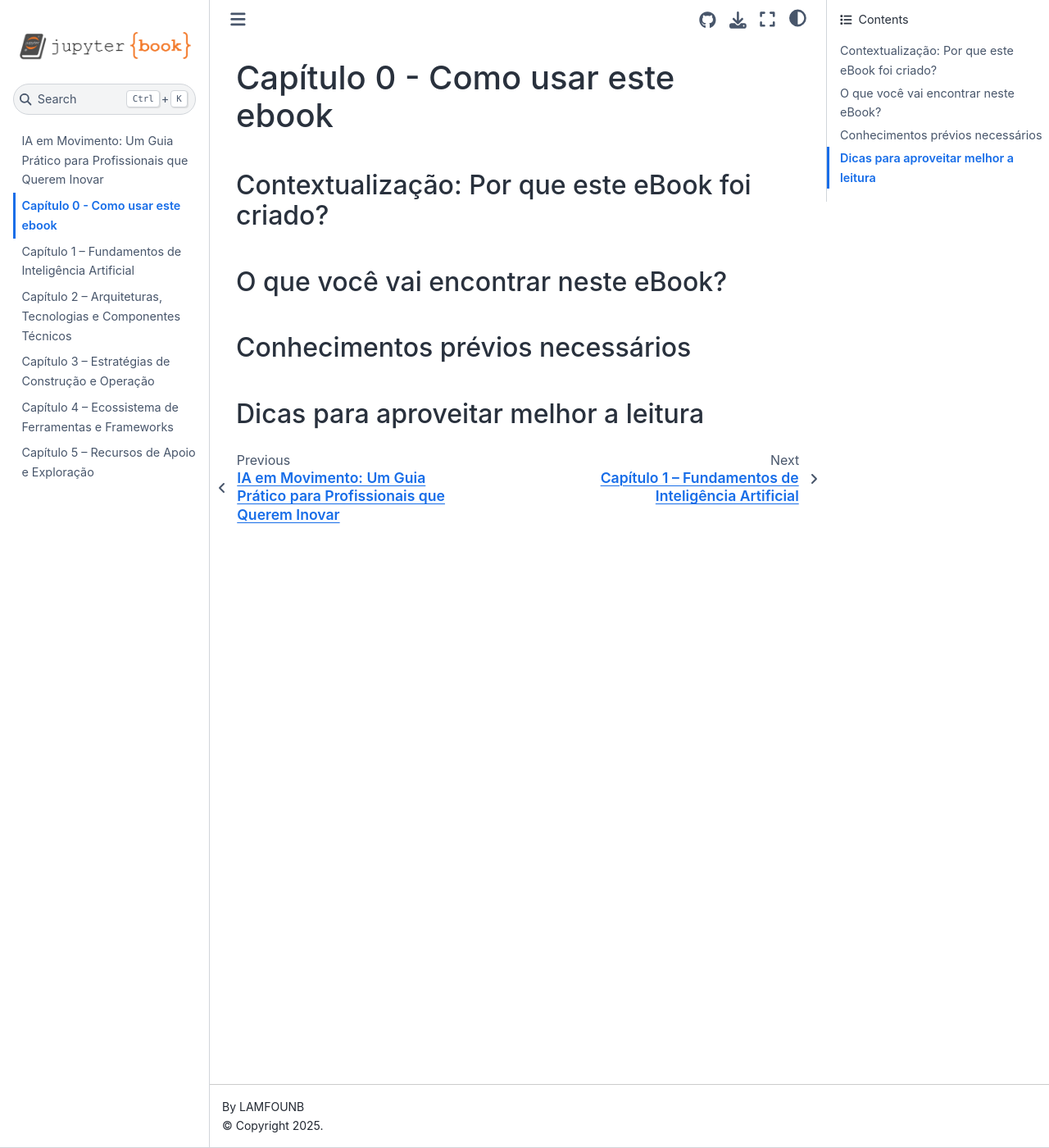
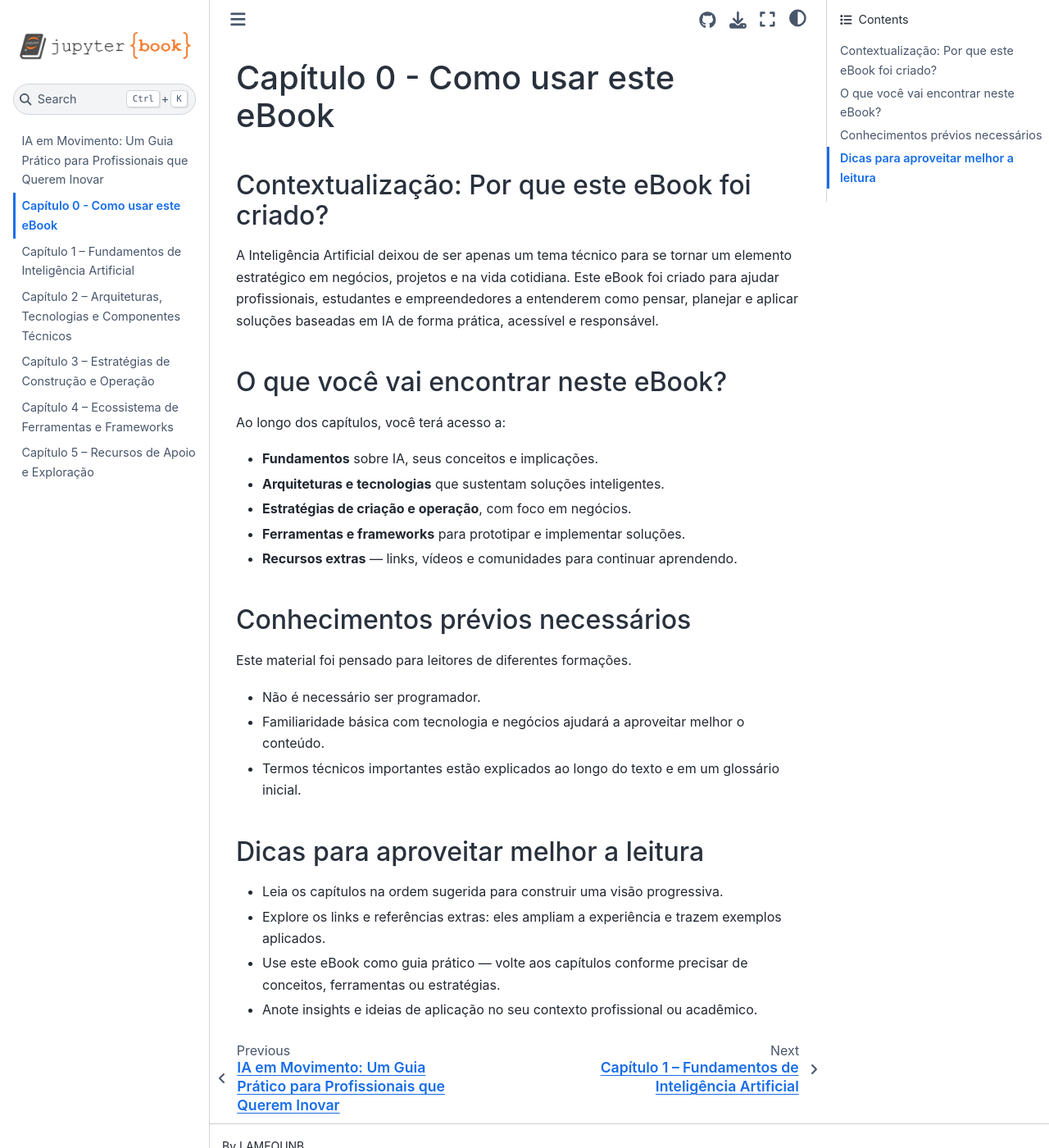
Before and after one commit to unb-lamfo-negocios-ai/LivroIAemMovimento, a Jupyter Book: the page built from cap0.md, in a window 1280 px wide and 1400 px high. Shown: the whole window at 82% size. Built offline with Jupyter Book 1.0.4 settings and Sphinx 7.4.7 and the Sphinx Book theme 1.1.4, drawn with Linux system fonts in a browser that asks for light colours.

Commit message:
Update cap0.md

```diff
--- a/cap0.md
+++ b/cap0.md
@@ -1,5 +1,24 @@
-# Capítulo 0 - Como usar este ebook
+# Capítulo 0 - Como usar este eBook
+
 ## Contextualização: Por que este eBook foi criado?
+A Inteligência Artificial deixou de ser apenas um tema técnico para se tornar um elemento estratégico em negócios, projetos e na vida cotidiana. Este eBook foi criado para ajudar profissionais, estudantes e empreendedores a entenderem como pensar, planejar e aplicar soluções baseadas em IA de forma prática, acessível e responsável.
+
 ## O que você vai encontrar neste eBook?
+Ao longo dos capítulos, você terá acesso a:
+- **Fundamentos** sobre IA, seus conceitos e implicações.
+- **Arquiteturas e tecnologias** que sustentam soluções inteligentes.
+- **Estratégias de criação e operação**, com foco em negócios.
+- **Ferramentas e frameworks** para prototipar e implementar soluções.
+- **Recursos extras** — links, vídeos e comunidades para continuar aprendendo.
+
 ## Conhecimentos prévios necessários
+Este material foi pensado para leitores de diferentes formações.
+- Não é necessário ser programador.
+- Familiaridade básica com tecnologia e negócios ajudará a aproveitar melhor o conteúdo.
+- Termos técnicos importantes estão explicados ao longo do texto e em um glossário inicial.
+
 ## Dicas para aproveitar melhor a leitura
+- Leia os capítulos na ordem sugerida para construir uma visão progressiva.
+- Explore os links e referências extras: eles ampliam a experiência e trazem exemplos aplicados.
+- Use este eBook como guia prático — volte aos capítulos conforme precisar de conceitos, ferramentas ou estratégias.
+- Anote insights e ideias de aplicação no seu contexto profissional ou acadêmico.
```
